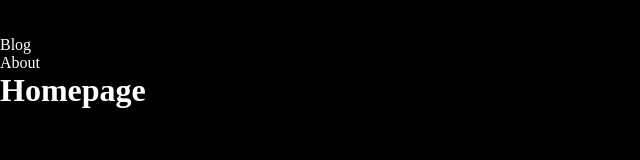
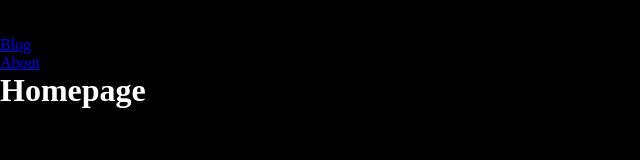
Before and after one commit to damianobacci/portfolio, a Next.js app: page / in a window 1280 px wide. Shown: the top 160 px of the page, without its empty margins (0-640 px from the left). Built offline with nearby package versions, Linux system fonts and the light colour scheme.

Commit message:
Css reset added

```diff
--- a/app/globals.css
+++ b/app/globals.css
@@ -1,102 +1,10 @@
-:root {
-  --max-width: 1100px;
-  --border-radius: 12px;
-  --font-mono: ui-monospace, Menlo, Monaco, "Cascadia Mono", "Segoe UI Mono",
-    "Roboto Mono", "Oxygen Mono", "Ubuntu Monospace", "Source Code Pro",
-    "Fira Mono", "Droid Sans Mono", "Courier New", monospace;
-
-  --foreground-rgb: 0, 0, 0;
-  --background-start-rgb: 214, 219, 220;
-  --background-end-rgb: 255, 255, 255;
-
-  --primary-glow: conic-gradient(
-    from 180deg at 50% 50%,
-    #16abff33 0deg,
-    #0885ff33 55deg,
-    #54d6ff33 120deg,
-    #0071ff33 160deg,
-    transparent 360deg
-  );
-  --secondary-glow: radial-gradient(
-    rgba(255, 255, 255, 1),
-    rgba(255, 255, 255, 0)
-  );
-
-  --tile-start-rgb: 239, 245, 249;
-  --tile-end-rgb: 228, 232, 233;
-  --tile-border: conic-gradient(
-    #00000080,
-    #00000040,
-    #00000030,
-    #00000020,
-    #00000010,
-    #00000010,
-    #00000080
-  );
-
-  --callout-rgb: 238, 240, 241;
-  --callout-border-rgb: 172, 175, 176;
-  --card-rgb: 180, 185, 188;
-  --card-border-rgb: 131, 134, 135;
-}
-
-@media (prefers-color-scheme: dark) {
-  :root {
-    --foreground-rgb: 255, 255, 255;
-    --background-start-rgb: 0, 0, 0;
-    --background-end-rgb: 0, 0, 0;
-
-    --primary-glow: radial-gradient(rgba(1, 65, 255, 0.4), rgba(1, 65, 255, 0));
-    --secondary-glow: linear-gradient(
-      to bottom right,
-      rgba(1, 65, 255, 0),
-      rgba(1, 65, 255, 0),
-      rgba(1, 65, 255, 0.3)
-    );
-
-    --tile-start-rgb: 2, 13, 46;
-    --tile-end-rgb: 2, 5, 19;
-    --tile-border: conic-gradient(
-      #ffffff80,
-      #ffffff40,
-      #ffffff30,
-      #ffffff20,
-      #ffffff10,
-      #ffffff10,
-      #ffffff80
-    );
-
-    --callout-rgb: 20, 20, 20;
-    --callout-border-rgb: 108, 108, 108;
-    --card-rgb: 100, 100, 100;
-    --card-border-rgb: 200, 200, 200;
-  }
-}
-
 * {
   box-sizing: border-box;
   padding: 0;
   margin: 0;
 }
 
-html,
 body {
-  max-width: 100vw;
-  overflow-x: hidden;
+  color: white;
   background-color: black;
 }
-
-body {
-  color: white;
-}
-
-a {
-  color: inherit;
-  text-decoration: none;
-}
-
-@media (prefers-color-scheme: dark) {
-  html {
-    color-scheme: dark;
-  }
-}
```
